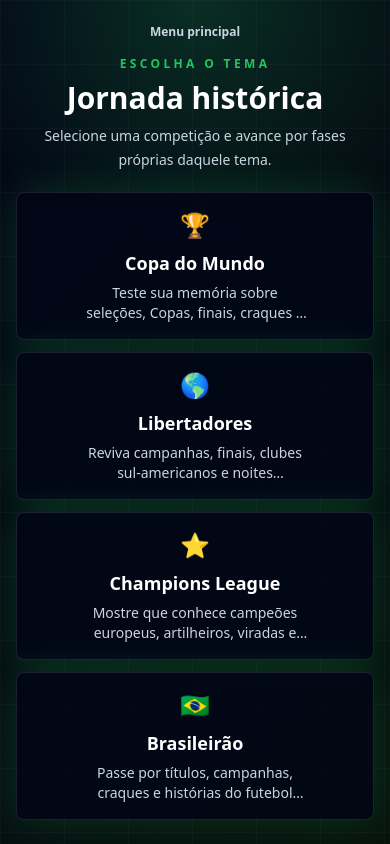
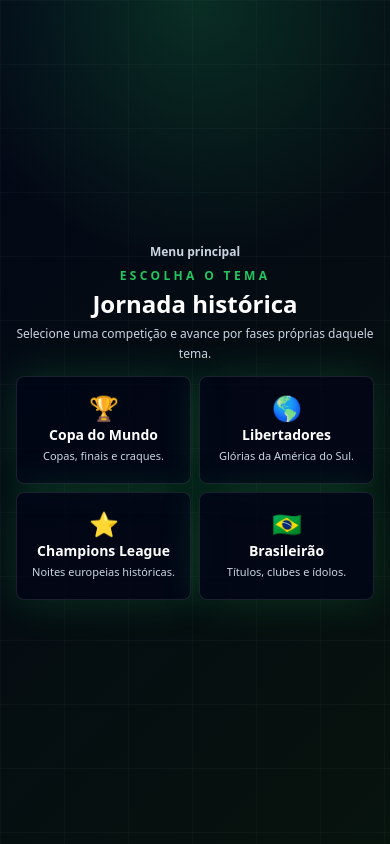
Before and after one commit to ricgom68GH/football-history-challenge, a Next.js app: page / in a window 390 px wide. Both pictures are taken after a click on the button "Start Challenge". Built offline with nearby package versions, Linux system fonts and the light colour scheme.

Commit message:
MVP 0.5 - ajuste visual mobile das telas de temas e fases

```diff
--- a/src/components/PhaseCard.tsx
+++ b/src/components/PhaseCard.tsx
@@ -17,32 +17,34 @@
       type="button"
       onClick={() => onSelect(phase)}
       disabled={!canPlay}
-      className={`min-h-36 rounded-lg border p-3.5 text-left shadow-glow transition enabled:hover:-translate-y-0.5 enabled:hover:border-grass enabled:hover:bg-slate-900 disabled:cursor-not-allowed ${
+      className={`rounded-lg border px-2.5 py-2 text-left shadow-glow transition enabled:hover:-translate-y-0.5 enabled:hover:border-grass enabled:hover:bg-slate-900 disabled:cursor-not-allowed sm:min-h-32 sm:p-3.5 ${
         canPlay
           ? "border-grass/60 bg-slate-950/85"
           : "border-white/10 bg-slate-950/50 opacity-55"
       }`}
     >
       <div className="flex items-center justify-between gap-2">
+        <div className="flex min-w-0 items-center gap-2">
           <span
-          className={`rounded-full px-2.5 py-1 text-xs font-black ${
+            className={`shrink-0 rounded-full px-2 py-0.5 text-[10px] font-black sm:px-2.5 sm:py-1 sm:text-xs ${
               canPlay ? "bg-grass/15 text-grass" : "bg-white/10 text-slate-400"
             }`}
           >
             Fase {phase.id}
           </span>
-        <span className={`text-xs font-bold ${canPlay ? "text-grass" : "text-slate-400"}`}>
+          <h3 className="truncate text-sm font-black leading-tight text-white sm:text-base">
+            {phase.name}
+          </h3>
+        </div>
+
+        <span className={`shrink-0 text-[10px] font-bold sm:text-xs ${canPlay ? "text-grass" : "text-slate-400"}`}>
           {status}
         </span>
       </div>
 
-      <h3 className="mt-3 text-base font-black text-white">{phase.name}</h3>
-      <p className="mt-1 line-clamp-2 text-xs leading-5 text-slate-300">{phase.description}</p>
-
-      <div className="mt-3 flex flex-wrap gap-2 text-xs font-bold text-slate-300">
-        <span className="rounded-full bg-white/10 px-2.5 py-1">Meta {phase.requiredScore}/10</span>
-        <span className="rounded-full bg-white/10 px-2.5 py-1">{questionCount}/10</span>
-      </div>
+      <p className="mt-1 text-[11px] font-bold leading-4 text-slate-300 sm:mt-2 sm:text-xs">
+        Meta {phase.requiredScore}/10 <span className="text-slate-500">·</span> {questionCount} perguntas
+      </p>
     </button>
   );
 }
--- a/src/components/PhaseSelector.tsx
+++ b/src/components/PhaseSelector.tsx
@@ -22,7 +22,7 @@
 }: PhaseSelectorProps) {
   return (
     <section className="w-full max-w-4xl">
-      <div className="mb-4 flex justify-center gap-5 text-xs font-bold">
+      <div className="mb-1 flex justify-center gap-4 text-[11px] font-bold sm:mb-4 sm:gap-5 sm:text-xs">
         <button type="button" onClick={onBack} className="text-slate-300 transition hover:text-grass">
           Temas
         </button>
@@ -31,15 +31,15 @@
         </button>
       </div>
 
-      <div className="mb-5 text-center">
+      <div className="mb-2 text-center sm:mb-5">
         <p className="text-xs font-black uppercase tracking-[0.28em] text-grass">{topic.name}</p>
-        <h2 className="mt-2 text-3xl font-black text-white md:text-4xl">Escolha a fase</h2>
-        <p className="mx-auto mt-2 max-w-lg text-sm leading-6 text-slate-300">
-          Fases liberadas ficam em destaque. As travadas aguardam sua campanha.
+        <h2 className="mt-0.5 text-xl font-black text-white sm:mt-2 sm:text-3xl md:text-4xl">Escolha a fase</h2>
+        <p className="mx-auto mt-1 hidden max-w-lg text-xs leading-5 text-slate-300 sm:block sm:mt-2 sm:text-sm sm:leading-6">
+          Avance pelas fases do tema.
         </p>
       </div>
 
-      <div className="mx-auto grid max-w-4xl gap-3 sm:grid-cols-2 lg:grid-cols-3">
+      <div className="mx-auto grid max-w-3xl gap-1.5 sm:max-w-4xl sm:grid-cols-2 sm:gap-3 lg:grid-cols-3">
         {phases.map((phase) => {
           const questionCount = questions.filter(
             (question) => question.topicId === topic.id && question.phaseId === phase.id,
--- a/src/components/TopicCard.tsx
+++ b/src/components/TopicCard.tsx
@@ -10,13 +10,13 @@
     <button
       type="button"
       onClick={() => onSelect(topic)}
-      className="min-h-32 rounded-lg border border-white/10 bg-slate-950/80 p-4 text-center shadow-glow transition hover:-translate-y-0.5 hover:border-grass hover:bg-slate-900"
+      className="flex min-h-[108px] flex-col items-center justify-center rounded-lg border border-white/10 bg-slate-950/80 p-3 text-center shadow-glow transition hover:-translate-y-0.5 hover:border-grass hover:bg-slate-900 sm:min-h-32 sm:p-4"
     >
-      <span className="text-2xl" aria-hidden="true">
+      <span className="text-[24px] leading-none sm:text-2xl" aria-hidden="true">
         {topic.icon}
       </span>
-      <h3 className="mt-2 text-lg font-black text-white">{topic.name}</h3>
-      <p className="mx-auto mt-1.5 line-clamp-2 max-w-56 text-sm leading-5 text-slate-300">
+      <h3 className="mt-1.5 text-sm font-black leading-tight text-white sm:mt-2 sm:text-lg">{topic.name}</h3>
+      <p className="mx-auto mt-1 line-clamp-2 max-w-40 text-[11px] leading-4 text-slate-300 sm:mt-1.5 sm:max-w-56 sm:text-sm sm:leading-5">
         {topic.description}
       </p>
     </button>
--- a/src/components/TopicSelector.tsx
+++ b/src/components/TopicSelector.tsx
@@ -10,7 +10,7 @@
 export function TopicSelector({ topics, onSelectTopic, onBack }: TopicSelectorProps) {
   return (
     <section className="w-full max-w-3xl">
-      <div className="mb-4 flex justify-center">
+      <div className="mb-2 flex justify-center sm:mb-4">
         <button
           type="button"
           onClick={onBack}
@@ -20,15 +20,15 @@
         </button>
       </div>
 
-      <div className="mb-5 text-center">
+      <div className="mb-3 text-center sm:mb-5">
         <p className="text-xs font-black uppercase tracking-[0.28em] text-grass">Escolha o tema</p>
-        <h2 className="mt-2 text-3xl font-black text-white md:text-4xl">Jornada histórica</h2>
-        <p className="mx-auto mt-2 max-w-lg text-sm leading-6 text-slate-300">
+        <h2 className="mt-1 text-2xl font-black text-white sm:mt-2 sm:text-3xl md:text-4xl">Jornada histórica</h2>
+        <p className="mx-auto mt-1 max-w-lg text-xs leading-5 text-slate-300 sm:mt-2 sm:text-sm sm:leading-6">
           Selecione uma competição e avance por fases próprias daquele tema.
         </p>
       </div>
 
-      <div className="mx-auto grid max-w-2xl gap-3 sm:grid-cols-2">
+      <div className="mx-auto grid max-w-2xl grid-cols-2 gap-2 sm:gap-3">
         {topics.map((topic) => (
           <TopicCard key={topic.id} topic={topic} onSelect={onSelectTopic} />
         ))}
--- a/src/data/topics.ts
+++ b/src/data/topics.ts
@@ -4,25 +4,25 @@
   {
     id: "world-cup",
     name: "Copa do Mundo",
-    description: "Teste sua memória sobre seleções, Copas, finais, craques e momentos históricos.",
+    description: "Copas, finais e craques.",
     icon: "🏆",
   },
   {
     id: "libertadores",
     name: "Libertadores",
-    description: "Reviva campanhas, finais, clubes sul-americanos e noites marcantes da América.",
+    description: "Glórias da América do Sul.",
     icon: "🌎",
   },
   {
     id: "champions-league",
     name: "Champions League",
-    description: "Mostre que conhece campeões europeus, artilheiros, viradas e grandes finais.",
+    description: "Noites europeias históricas.",
     icon: "⭐",
   },
   {
     id: "brasileirao",
     name: "Brasileirão",
-    description: "Passe por títulos, campanhas, craques e histórias do futebol brasileiro.",
+    description: "Títulos, clubes e ídolos.",
     icon: "🇧🇷",
   },
 ];
```
Lines whose indentation alone changed are shown as unchanged.
